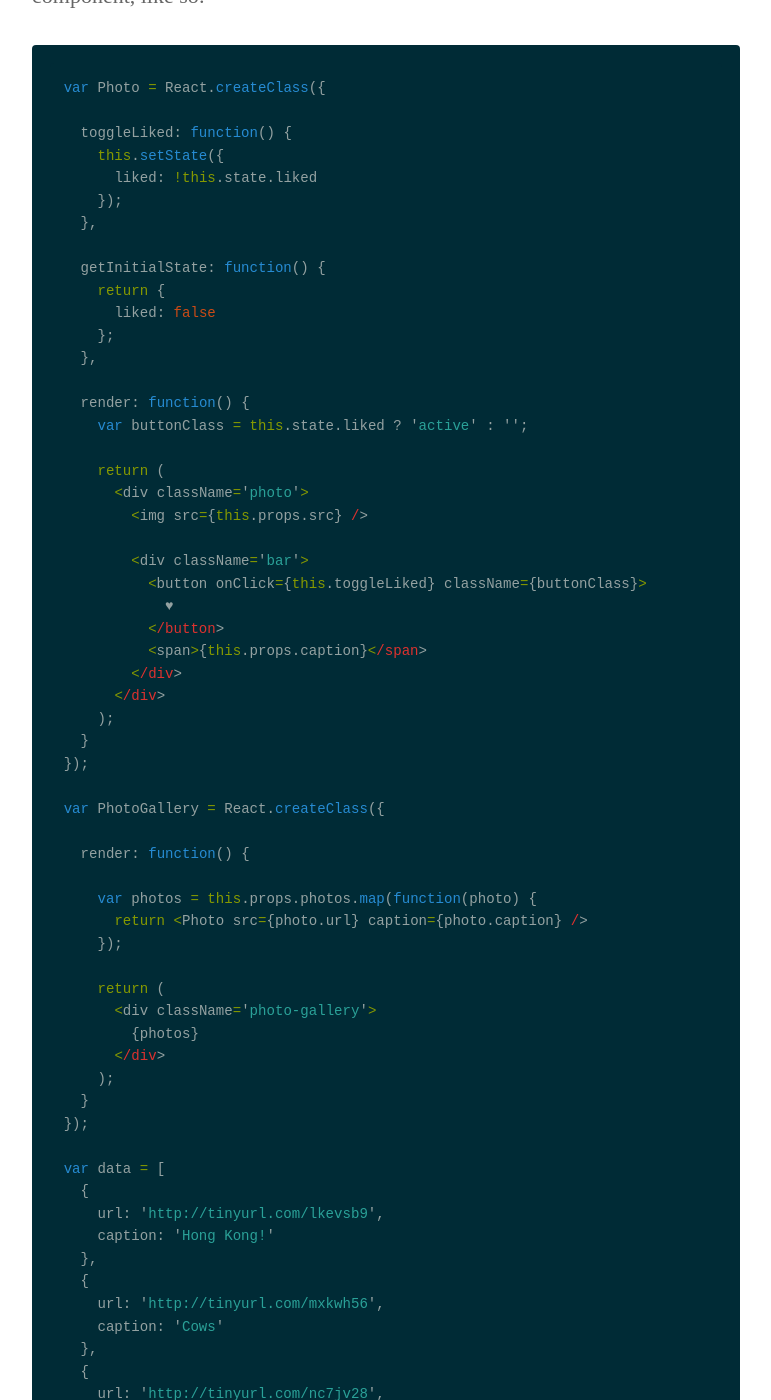
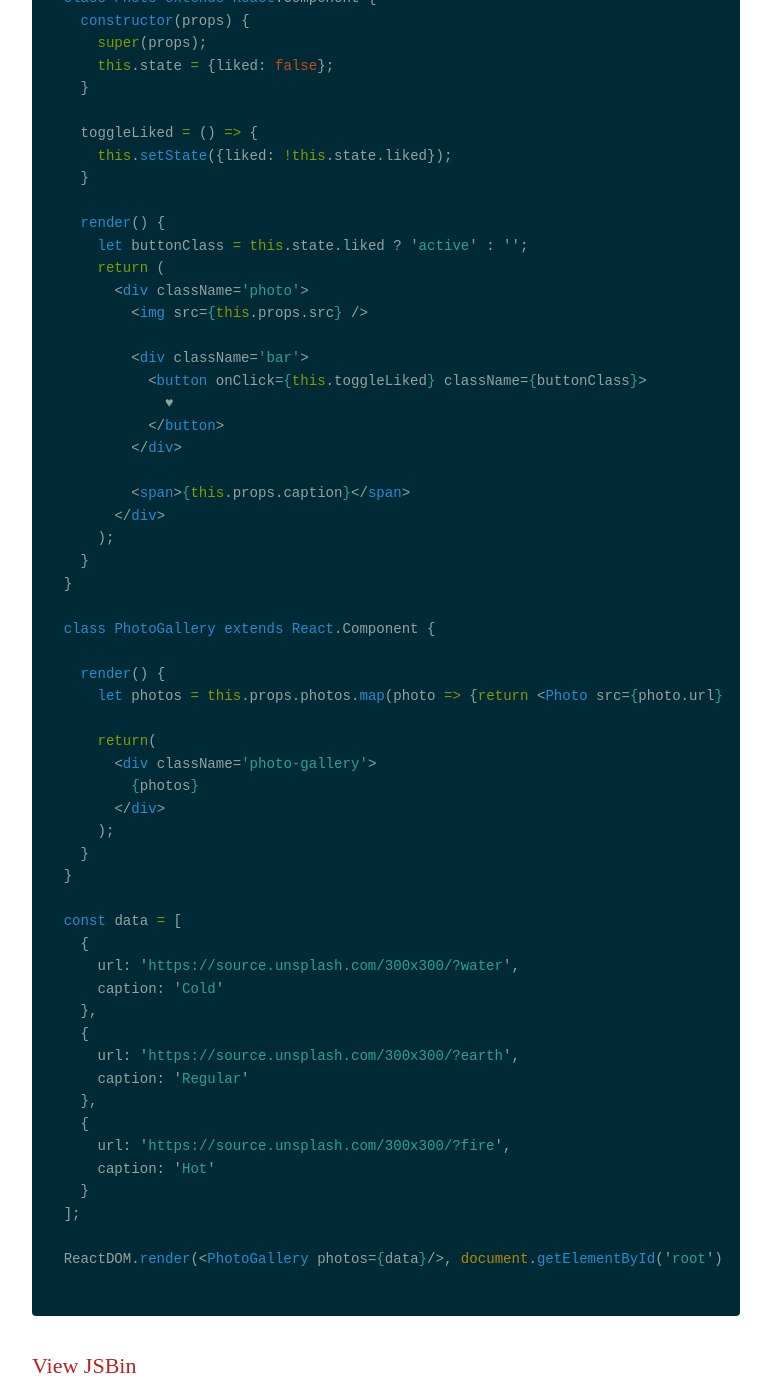
Before and after one commit to jackcallister/jarsbe.github.io, a Jekyll site: the page built from _posts/2015-01-05-the-react-quick-start-guide.markdown, in a window 1280 px wide and 1400 px high, scrolled down 6540 px. Shown: the whole window, without its empty margins (254-1025 px from the left). Built offline with Jekyll 4.4.1, drawn with Linux system fonts in a browser that asks for light colours; some of the changed text lies outside the part shown.

Commit message:
Updated code to ES6 + Updated Images to use API
Updated the code to the latest recommended React 16.0 style with ES6.
Updated images link to use unsplash API since the example images link are dead.

````diff
--- a/_posts/2015-01-05-the-react-quick-start-guide.markdown
+++ b/_posts/2015-01-05-the-react-quick-start-guide.markdown
@@ -35,8 +35,8 @@ With a small understanding of these concepts we can move on to using React. We'l
 
 The first order of business is rendering a virtual element (a React element or component). Remember, since a virtual element exists only in JavaScript memory, we must explicitly tell React to render it to the browser DOM.
 
-``` js
-React.render(<img src='http://tinyurl.com/lkevsb9' />, document.body);
+``` jsx
+ReactDOM.render(<img src='https://source.unsplash.com/400x300/?nature,water' />, document.body);
 ```
 <a target="_blank" href="http://jsbin.com/detime/6/edit">View JSBin</a>
 
@@ -48,15 +48,15 @@ The `render` function accepts two arguments; a virtual element and a real DOM no
 
 Components are the heart and soul of React. They are custom React elements. They are usually extended with unique functionality and structure.
 
-``` js
-var Photo = React.createClass({
+``` jsx
+class Photo extends React.Component {
 
-  render: function() {
-    return <img src='http://tinyurl.com/lkevsb9' />
+  render() {
+    return <img src='https://source.unsplash.com/400x300/nature,water' />
+    }
   }
-});
 
-React.render(<Photo />, document.body);
+ReactDOM.render(<Photo />, document.body);
 ```
 <a target="_blank" href="http://jsbin.com/detime/7/edit?js,output">View JSBin</a>
 
@@ -72,10 +72,9 @@ This component does nothing more than the previous React image element but it's
 
 Props can be thought of as a component's options. They're given as arguments to a component and look exactly like HTML attributes.
 
-``` js
-var Photo = React.createClass({
-
-  render: function() {
+``` jsx
+class Photo extends React.Component {
+  render() {
     return (
       <div className='photo'>
         <img src={this.props.src} />
@@ -83,9 +82,10 @@ var Photo = React.createClass({
       </div>
     );
   }
-});
+}
 
-React.render(<Photo src='http://tinyurl.com/lkevsb9' caption='Hong Kong!' />, document.body);
+ReactDOM.render(<Photo src='https://source.unsplash.com/400x300/?city,hongkong' caption='Hong Kong!' />, document.body);
+
 ```
 <a target="_blank" href="http://jsbin.com/detime/13/edit?js,output">View JSBin</a>
 
@@ -101,24 +101,19 @@ It's worth noting that a component should never change its props, they're immuta
 
 The state object is internal to a component. It holds data which can change over time.
 
-``` js
-var Photo = React.createClass({
+``` jsx
+class Photo extends React.Component {
+  constructor(props) {
+    super(props);
+    this.state = {liked: false};
+  }
 
-  toggleLiked: function() {
-    this.setState({
-      liked: !this.state.liked
-    });
-  },
+  toggleLiked = () => {
+    this.setState({liked: !this.state.liked});
+  }
 
-  getInitialState: function() {
-    return {
-      liked: false
-    };
-  },
-
-  render: function() {
-    var buttonClass = this.state.liked ? 'active' : '';
-
+  render() {
+    let buttonClass = this.state.liked ? 'active' : '';
     return (
       <div className='photo'>
         <img src={this.props.src} />
@@ -127,14 +122,15 @@ var Photo = React.createClass({
           <button onClick={this.toggleLiked} className={buttonClass}>
             ♥
           </button>
-          <span>{this.props.caption}</span>
         </div>
+
+        <span>{this.props.caption}</span>
       </div>
     );
   }
-});
+}
 
-React.render(<Photo src='http://tinyurl.com/lkevsb9' caption='Hong Kong!'/>, document.body);
+ReactDOM.render(<Photo src='https://source.unsplash.com/400x300/?city,hongkong' caption='Hong Kong!'/>, document.body);
 ```
 <a target="_blank" href="https://jsbin.com/detime/3/edit?js,output">View JSBin</a>
 
@@ -164,24 +160,19 @@ In this case, React will change the class name on the button.
 
 Composition means combining smaller components to form a larger whole. For example the `Photo` component could be used inside a `PhotoGallery` component, like so:
 
-``` js
-var Photo = React.createClass({
+``` jsx
+class Photo extends React.Component {
+  constructor(props) {
+    super(props);
+    this.state = {liked: false};
+  }
 
-  toggleLiked: function() {
-    this.setState({
-      liked: !this.state.liked
-    });
-  },
+  toggleLiked = () => {
+    this.setState({liked: !this.state.liked});
+  }
 
-  getInitialState: function() {
-    return {
-      liked: false
-    };
-  },
-
-  render: function() {
-    var buttonClass = this.state.liked ? 'active' : '';
-
+  render() {
+    let buttonClass = this.state.liked ? 'active' : '';
     return (
       <div className='photo'>
         <img src={this.props.src} />
@@ -190,45 +181,43 @@ var Photo = React.createClass({
           <button onClick={this.toggleLiked} className={buttonClass}>
             ♥
           </button>
-          <span>{this.props.caption}</span>
         </div>
+
+        <span>{this.props.caption}</span>
       </div>
     );
   }
-});
+}
 
-var PhotoGallery = React.createClass({
+class PhotoGallery extends React.Component {
 
-  render: function() {
+  render() {
+    let photos = this.props.photos.map(photo => {return <Photo src={photo.url} caption={photo.caption}/>});
 
-    var photos = this.props.photos.map(function(photo) {
-      return <Photo src={photo.url} caption={photo.caption} />
-    });
-
-    return (
+    return(
       <div className='photo-gallery'>
         {photos}
       </div>
     );
   }
-});
+}
 
-var data = [
+const data = [
   {
-    url: 'http://tinyurl.com/lkevsb9',
-    caption: 'Hong Kong!'
+    url: 'https://source.unsplash.com/300x300/?water',
+    caption: 'Cold'
   },
   {
-    url: 'http://tinyurl.com/mxkwh56',
-    caption: 'Cows'
+    url: 'https://source.unsplash.com/300x300/?earth',
+    caption: 'Regular'
   },
   {
-    url: 'http://tinyurl.com/nc7jv28',
-    caption: 'Scooters'
+    url: 'https://source.unsplash.com/300x300/?fire',
+    caption: 'Hot'
   }
 ];
 
-React.render(<PhotoGallery photos={data} />, document.body);
+ReactDOM.render(<PhotoGallery photos={data}/>, document.getElementById('root'));
 ```
 
 <a target="_blank" href="https://jsbin.com/detime/10/edit?js,output">View JSBin</a>
````
